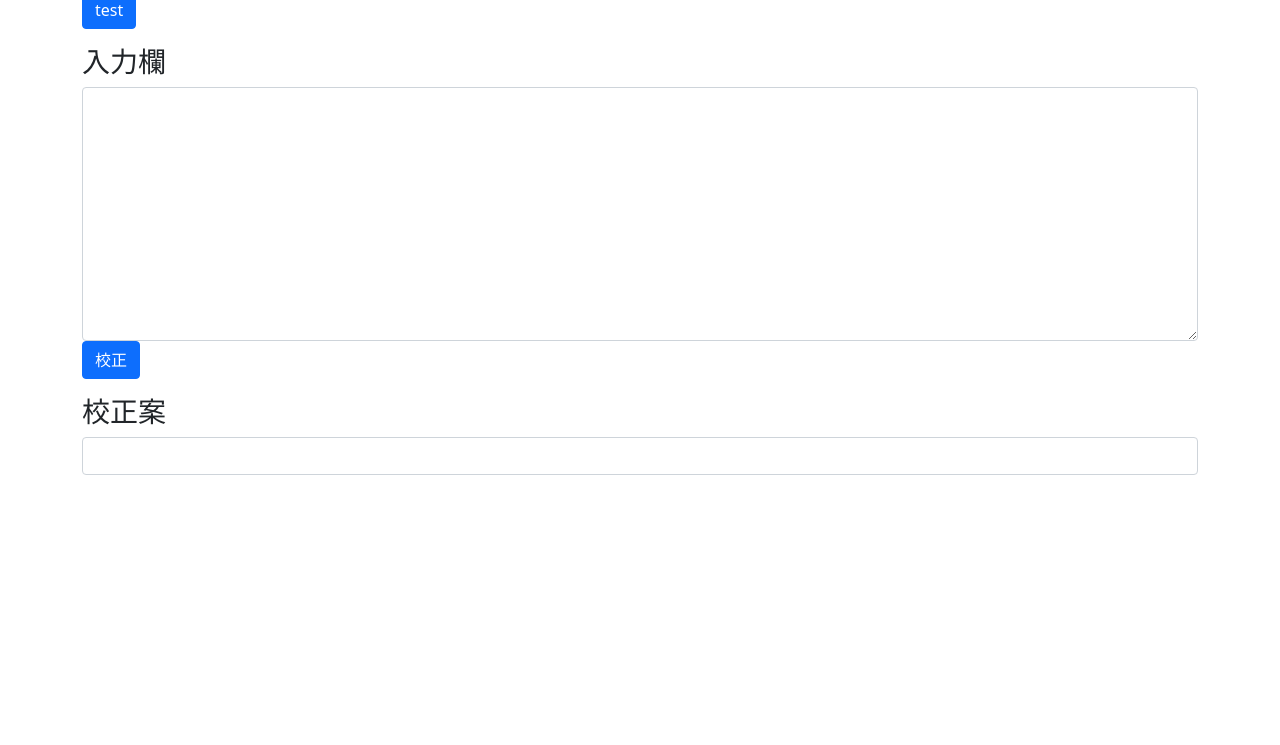
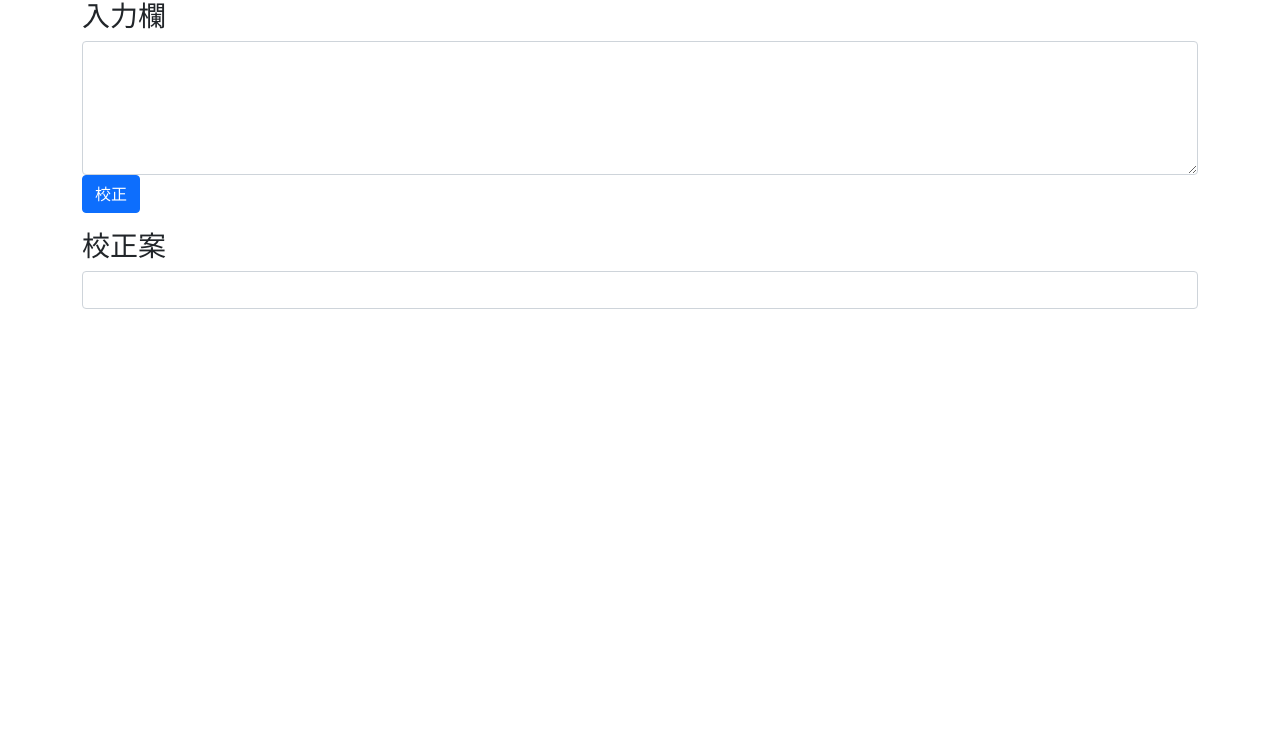
Before and after one commit to nknytk/jp-proofreading-memo, a plain HTML site: page index.html in a window 1280 px wide. Shown: the part 55-800 px from the top of the page. Drawn offline with nearby package versions, Linux system fonts and the light colour scheme.

Commit message:
不足分追加

```diff
--- a/index.html
+++ b/index.html
@@ -26,11 +26,10 @@
 <div class="container">
 
 <h2>日本語校正補助付きメモ</h2>
-<button class="btn btn-primary" onclick="test()">test</button>
 <div class="row">
 	<div class="col-mb-12">
 		<h3>入力欄</h3>
-		<textarea class="form-control" id="input-area" rows="10"></textarea>
+		<textarea class="form-control" id="input-area" rows="5"></textarea>
 		<button class="btn btn-primary" onclick="correct()">校正</button>
 	</div>
 </div>
```
Also changed, not shown: requirements.txt (added), 2 other files.
